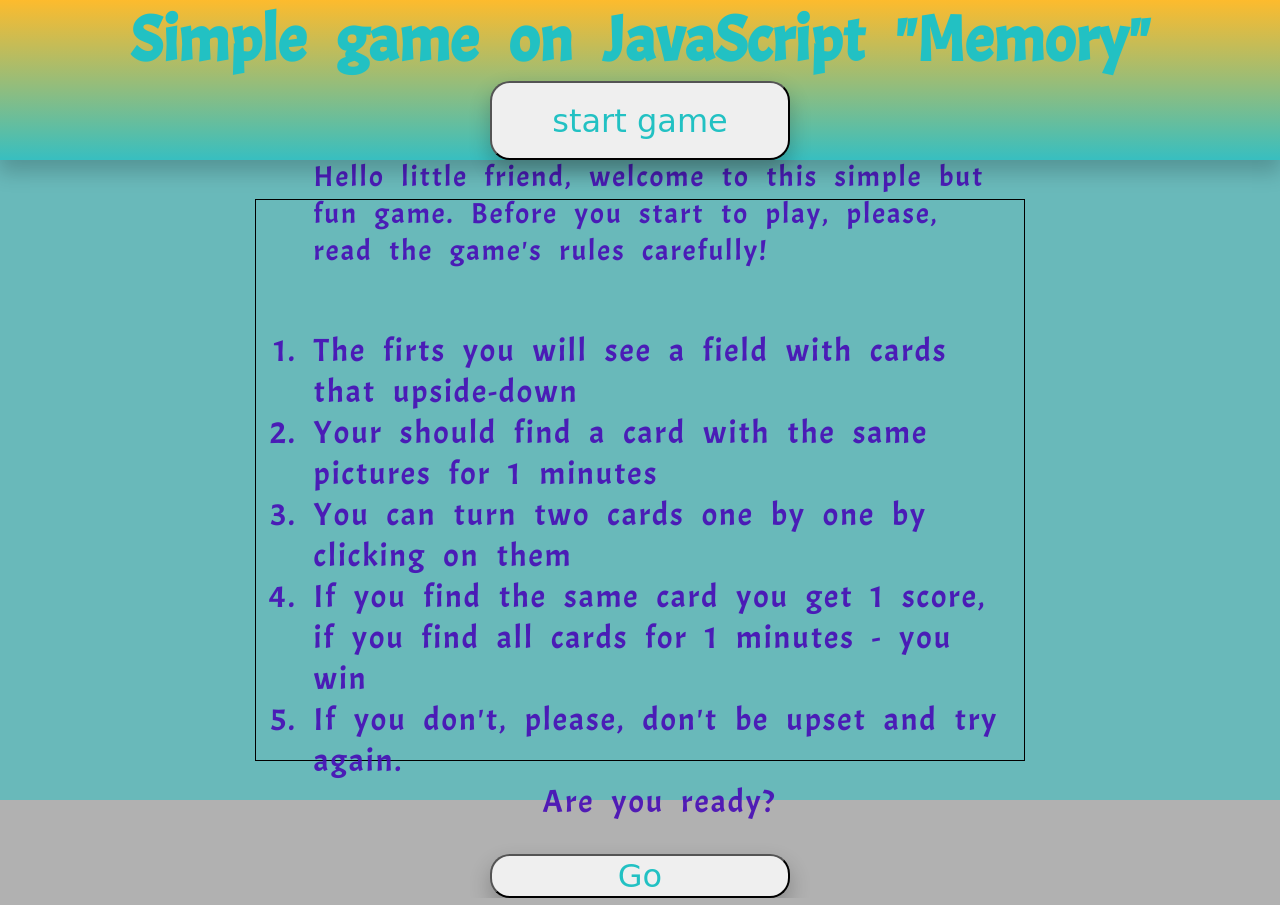
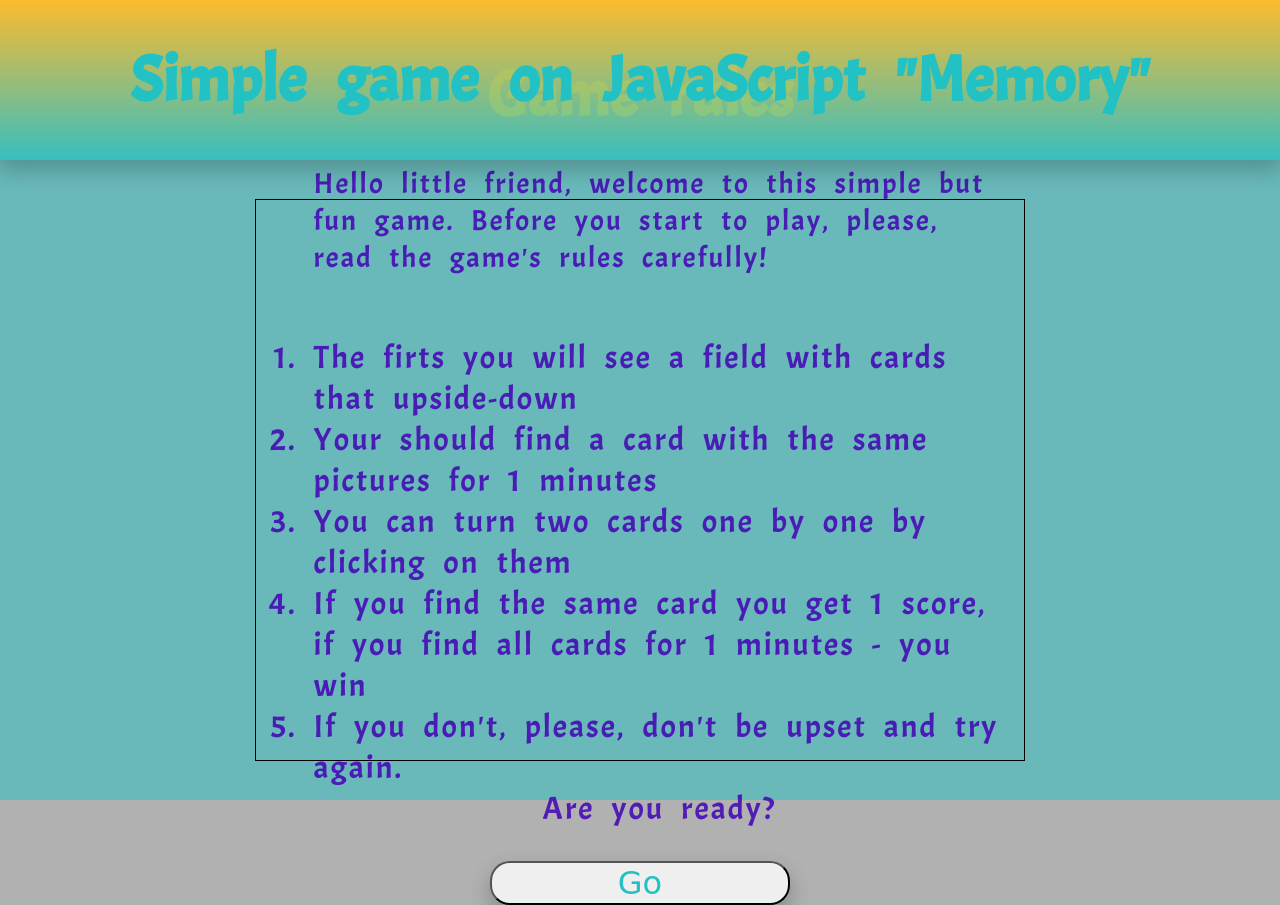
Before and after one commit to KseniaMV/Memory-game-on-JS, a website: page index.html in a window 1280 px wide. Both pictures are taken after a click on the button "start game". Drawn offline with Linux system fonts and the light colour scheme; a web font is replaced by a local one.

Commit message:
add promise and  timer

```diff
--- a/components/rules_page/rules_page.css
+++ b/components/rules_page/rules_page.css
@@ -12,6 +12,13 @@
 }
 
 .game_rules_title{
+    text-align: center;
+    margin: 0;
+    padding: 0;
+    font-size: 4rem;
+    font-family: 'Acme', sans-serif;
+    /*font-family: 'Righteous', cursive;*/
+    word-spacing: 20px;
     color: rgba(222, 233, 76, 0.9);
 }
 
--- a/src/js/main.js
+++ b/src/js/main.js
@@ -1,13 +1,13 @@
-
 let buttonStartGame = document.querySelector(".button_start_game");
 let gameContent = document.querySelector(".content");
 
 buttonStartGame.addEventListener("click", () => {
-    getGameComponent('components/rules_page/rules_page.html', letsPlay);
+    getPage('components/rules_page/rules_page.html').then(letsPlay);
+    buttonStartGame.style.display = "none";
 });
 
 
-function letsPlay(){
+function letsPlay() {
     let buttonGo = document.querySelector(".game_rules_button-go");
     buttonGo.addEventListener("click", () => {
 
@@ -15,23 +15,17 @@ function letsPlay(){
         previouscontent.forEach(element => {
             element.remove();
         });
-        getGameComponent('components/game_plate/game_plate.html', turnCard);
-
+        getPage('components/game_plate/game_plate.html').then(turnCard).then(timeOut);
     });
 
 };
 
 
-
-
-
-
-
-function turnCard(){
+function turnCard() {
     let cardBack = document.querySelectorAll(".card_back");
     let cardFace = document.querySelectorAll(".card_face");
     cardFace.forEach(cardFace => {
-       cardFace.addEventListener("click", (e)=>{
+        cardFace.addEventListener("click", (e) => {
             let targetFace = e.target;
             let targetBack = targetFace.nextElementSibling;
             targetFace.style.transform = "rotateY(-180deg)";
@@ -41,7 +35,7 @@ function turnCard(){
     });
 
     cardBack.forEach(cardBack => {
-       cardBack.addEventListener("click", (e)=>{
+        cardBack.addEventListener("click", (e) => {
             let targetBack = e.target;
             let targetFace = e.target.previousElementSibling;
             targetBack.style.transform = "rotateY(180deg)";
@@ -55,29 +49,38 @@ function turnCard(){
 };
 
 
-function getGameComponent(url, actionFunction){
-    let xhr = new XMLHttpRequest();
-    xhr.open('GET', `${url}`); //game field with card
-    xhr.send();
-    xhr.onload = function () {
-        if (xhr.status != 200) {
-            gameContent.innerHTML = 'Ошибка: ' + xhr.status;
-            return;
-        }else{
-            let response = xhr.response;
-            gameContent.innerHTML = (response);
-            let action = actionFunction();
+function getPage(url) {
+    return new Promise((resolve, reject) => {
+        const request = new XMLHttpRequest();
+        request.open("GET", url);
+        request.onload = function() {
+            try {
+                if (this.status === 200) {
+                    resolve(gameContent.innerHTML = this.response);
+                }else {
+                    reject(this.status + "" + this.statusText);
                 }
+            } catch(e) {
+                console.log(e);
+            }
+        }
+
+        request.onerror = function () {
+            reject(this.status + "" + this.statusText);
+        }
+
+        request.onprogress = function (event) {
+            gameContent.innerHTML = `Загружено ${event.loaded} из ${event.total}`;
+        };
+        request.send();
+    });
 
 };
 
-    xhr.onprogress = function (event) {
-
-        gameContent.innerHTML = `Загружено ${event.loaded} из ${event.total}`;
-    };
-
-    xhr.onerror = function () {
-        alert("job,rf");
-    };
-
-};
+function timeOut(){
+    let timeCount = 60;
+    let timeCountTime = document.querySelector(".timeCount_time");
+        setInterval(() => {
+            timeCountTime.innerHTML = --timeCount;
+        }, 1000);
+}
```
Lines whose indentation alone changed are shown as unchanged.
